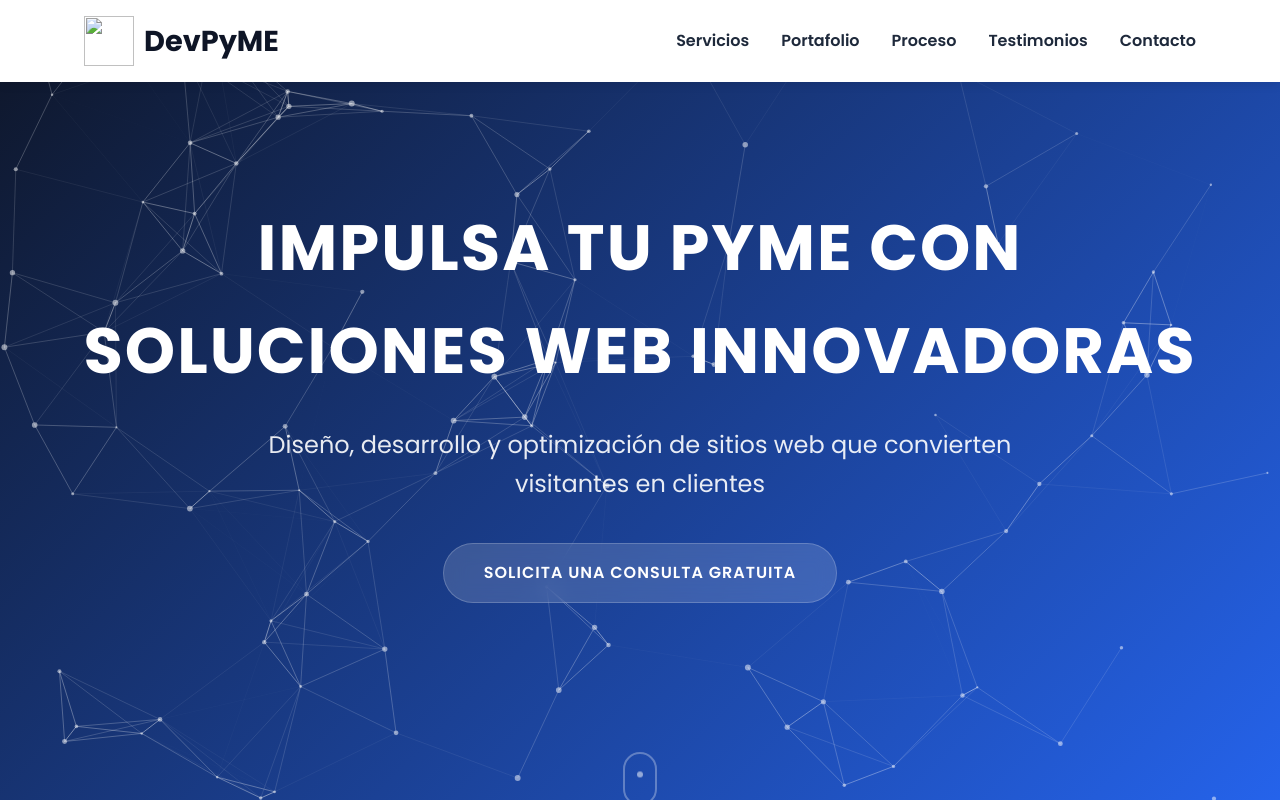
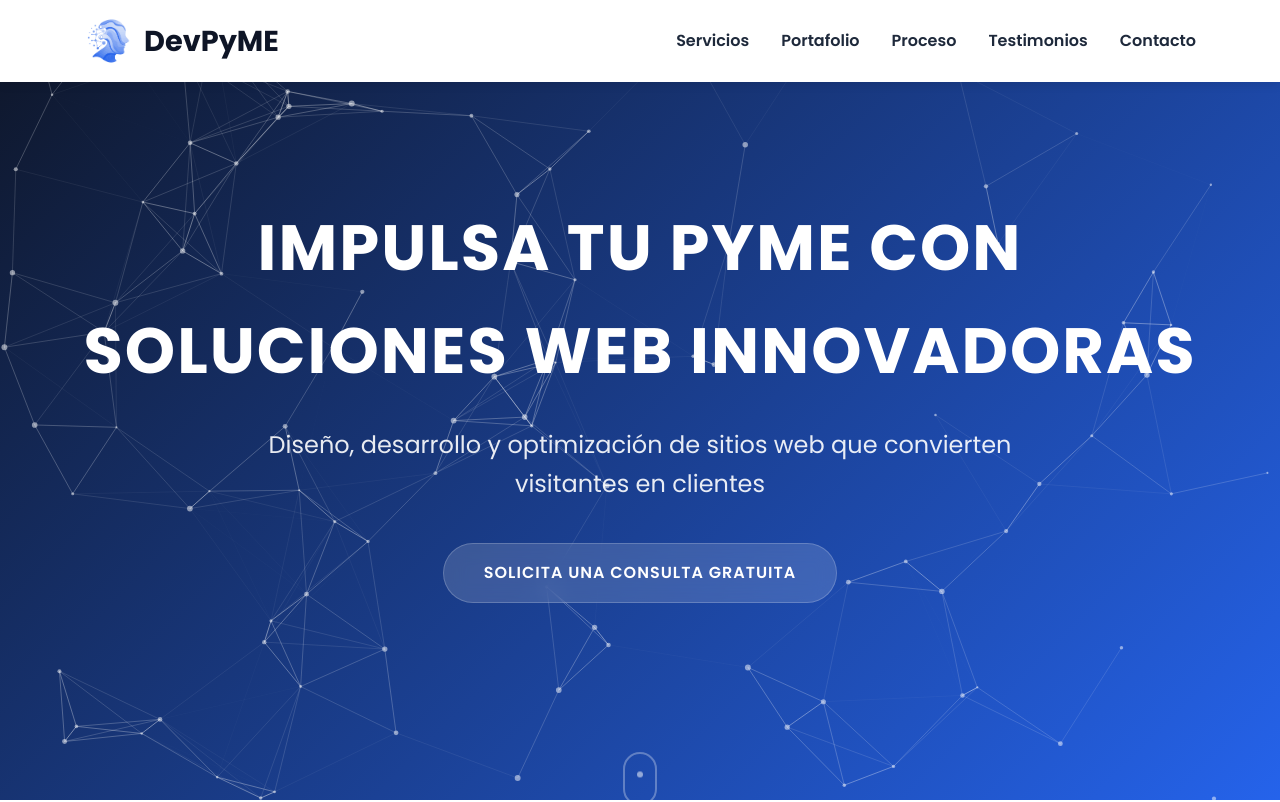
Before and after one commit to cescobarmorales/devpyme, a plain HTML site: page index.html in a window 1280 px wide. Shown: the top 802 px of the page. Drawn offline with nearby package versions, Linux system fonts and the light colour scheme; some packages are replaced by stand-ins of ours; the site is published under a folder, as on GitHub Pages, so addresses that start at the root find nothing; a script that the page names is missing.

Commit message:
Update index.html

```diff
--- a/index.html
+++ b/index.html
@@ -5,7 +5,7 @@
     <meta name="viewport" content="width=device-width, initial-scale=1.0">
     <meta name="description" content="Servicios web profesionales para PyMEs. Diseño de sitios web, optimización SEO y soporte continuo para impulsar tu negocio en línea.">
     <title>DevPyME | Soluciones Web Innovadoras para PyMEs</title>
-    <link rel="icon" type="image/png" href="/image/LogoDevPyme.png" >
+    <link rel="icon" type="image/png" href="image/LogoDevPyme.png" >
     <link rel="stylesheet" href="css/estilos.css">
     <link rel="stylesheet" href="https://cdnjs.cloudflare.com/ajax/libs/font-awesome/6.4.0/css/all.min.css">
     <link rel="stylesheet" href="https://cdn.jsdelivr.net/npm/sweetalert2@11/dist/sweetalert2.min.css">
@@ -19,7 +19,7 @@
         <nav class="container">
             <div class="logo">
                 <a href="index.html">
-                    <img src="/image/LogoDevPyme.png"  class="logo-image">
+                    <img src="image/LogoDevPyme.png"  class="logo-image">
                     DevPyME
                 </a>
             </div>
```
